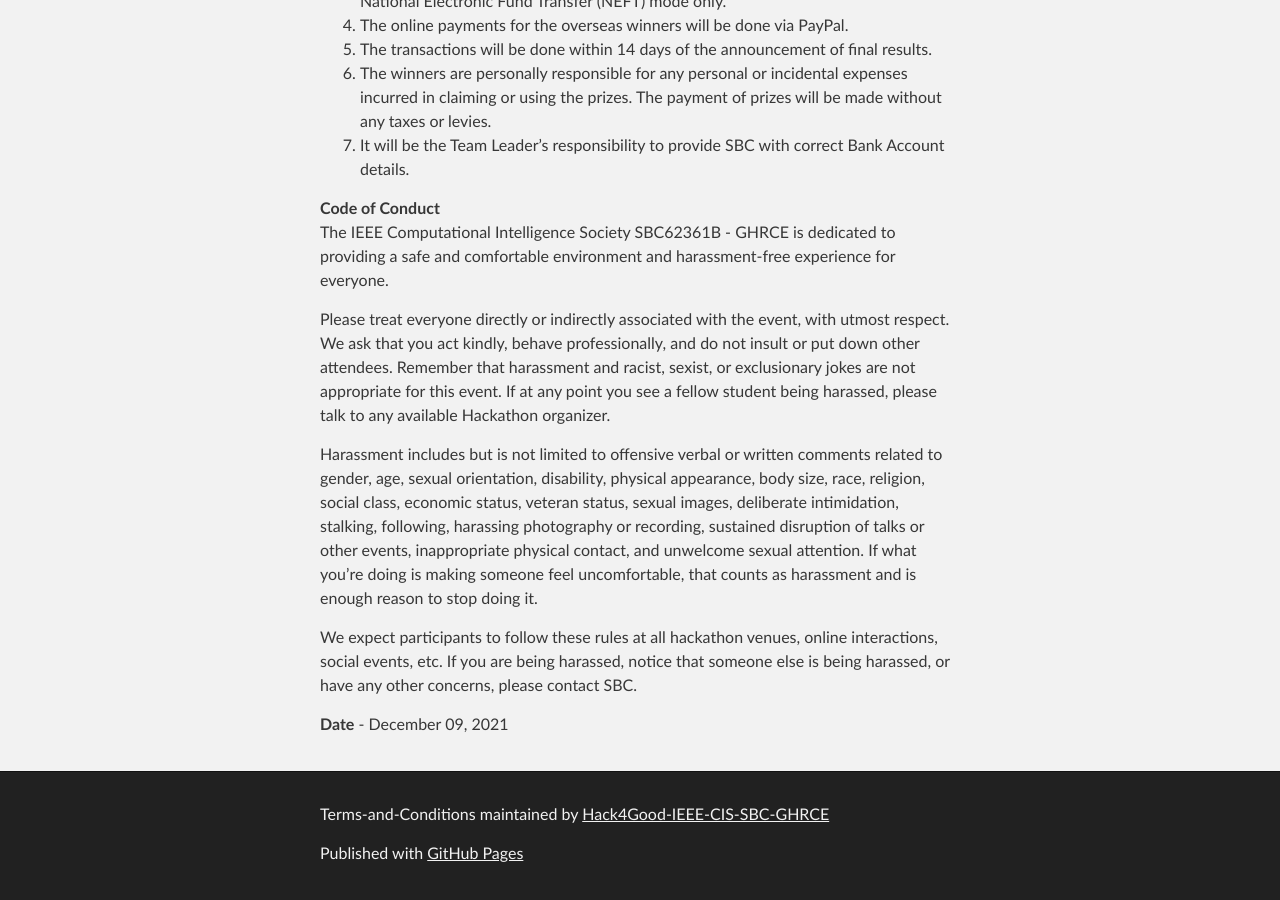
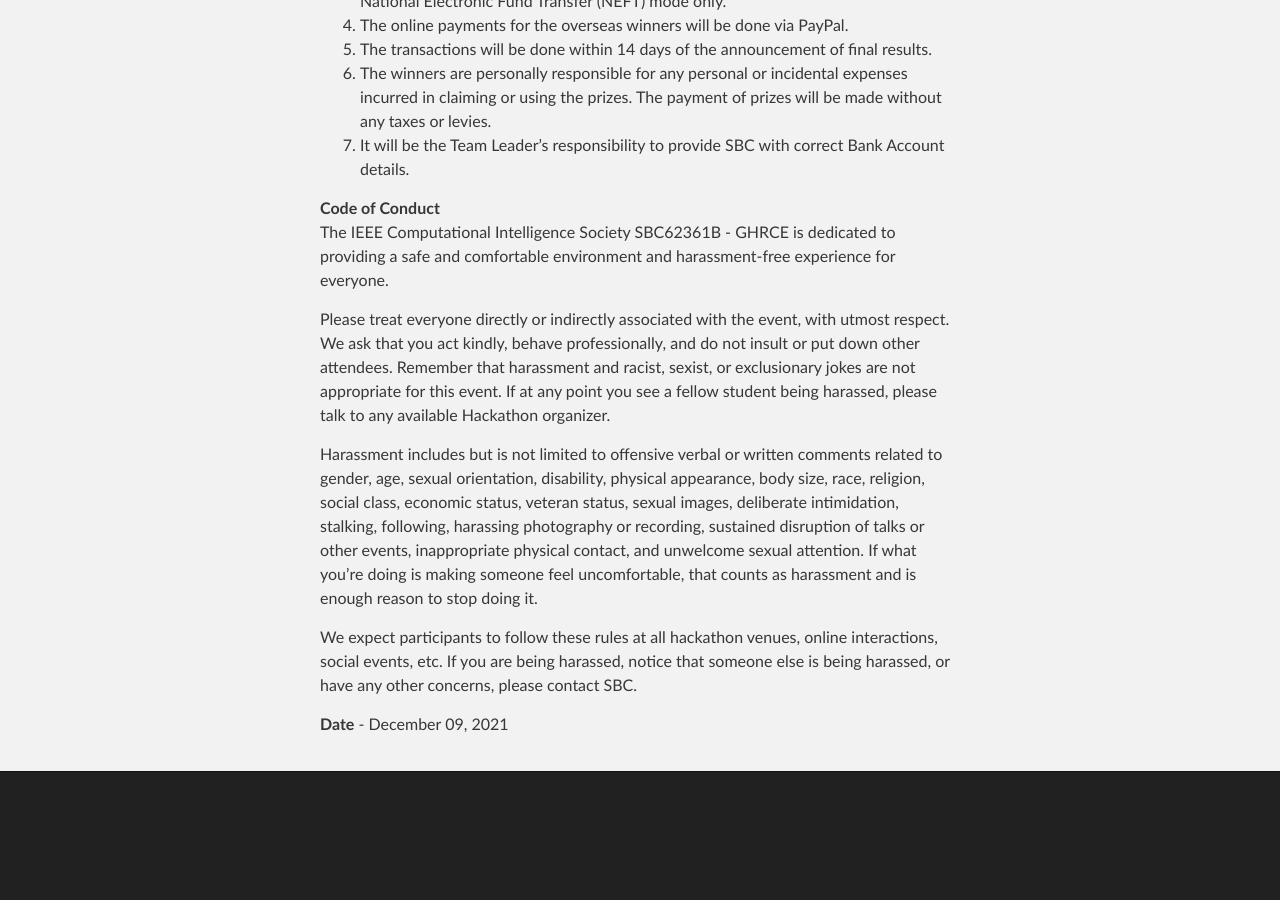
Before and after one commit to Hack4Good-IEEE-CIS-SBC-GHRCE/Terms-and-Conditions, a Jekyll site: the page built from index.md, in a window 1280 px wide and 900 px high, scrolled down 2261 px. Built offline with Jekyll 4.4.1, drawn with Linux system fonts in a browser that asks for light colours; our own code applies the rules of GitHub Pages for plain Markdown files; the repository's description, which GitHub fills in, is left out; after the commit the page ends 3033 px from its top, so only the background shows below that.

Commit message:
removed footer

```diff
--- a/_layouts/default.html
+++ b/_layouts/default.html
@@ -40,13 +40,13 @@
     </div>
 
     <!-- FOOTER  -->
-    <div id="footer_wrap" class="outer">
+    <!--<div id="footer_wrap" class="outer">
       <footer class="inner">
         {% if site.github.is_project_page %}
         <p class="copyright">{{ site.title | default: site.github.repository_name }} maintained by <a href="{{ site.github.owner_url }}">{{ site.github.owner_name }}</a></p>
         {% endif %}
         <p>Published with <a href="https://pages.github.com">GitHub Pages</a></p>
       </footer>
-    </div>
+    </div> -->
   </body>
 </html>
```
